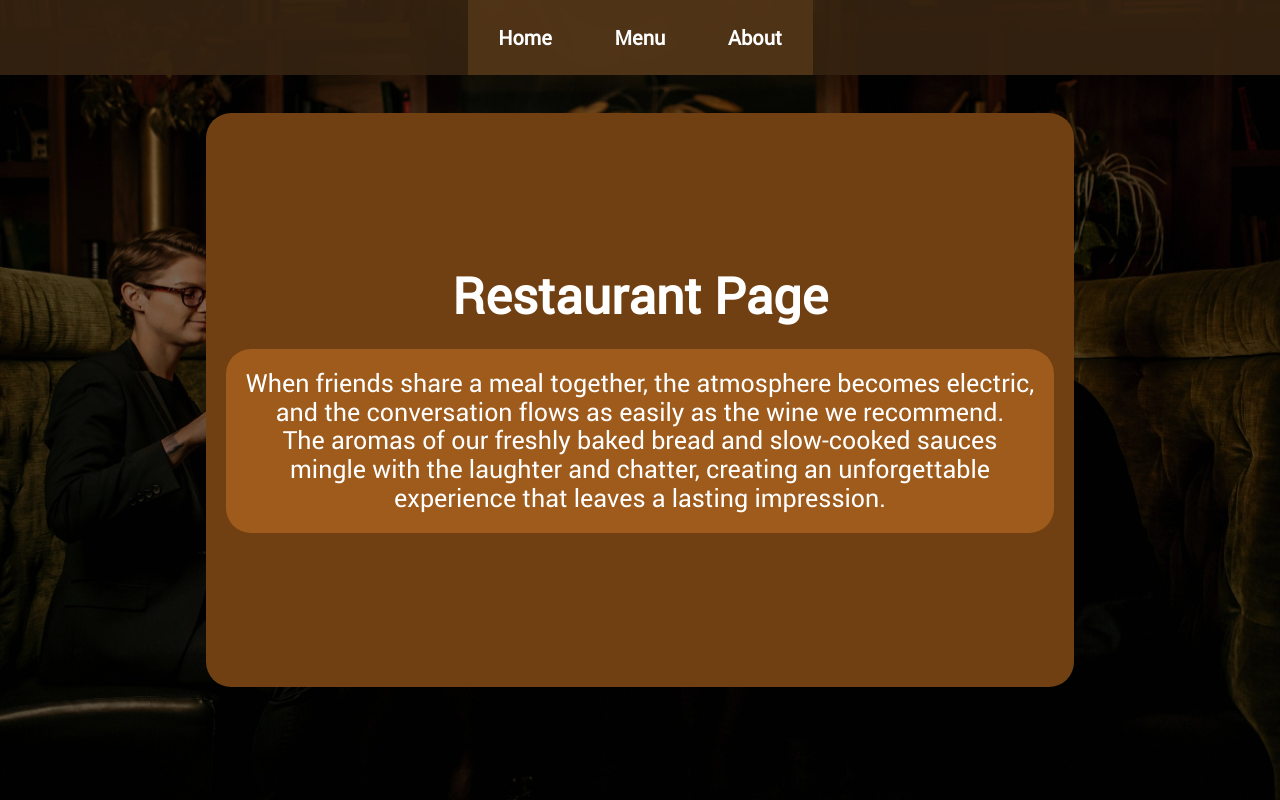
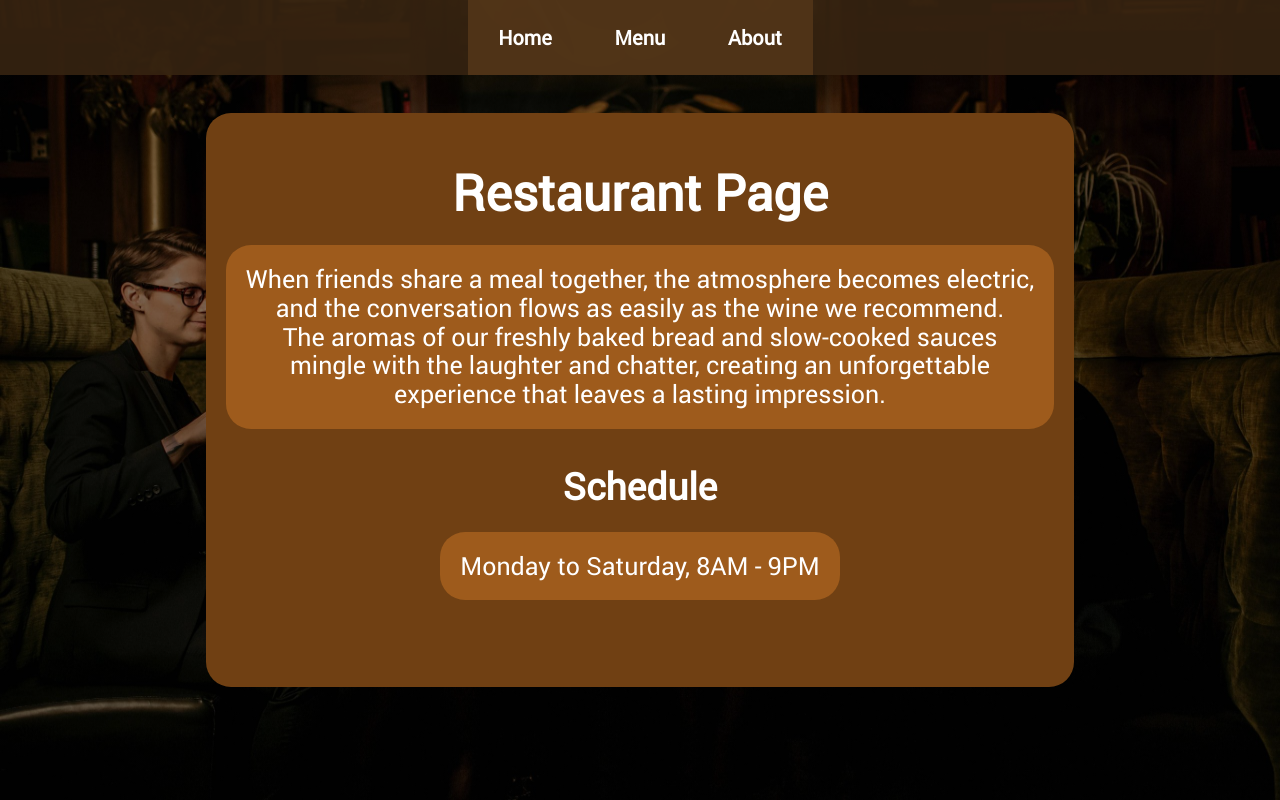
Before and after one commit to cadltop/restaurant-page, a website built with webpack: page src/index.html in a window 1280 px wide. Built offline with nearby package versions, Linux system fonts and the light colour scheme.

Commit message:
Add Schedule text on home page and style it.

```diff
--- a/src/home/homePage.js
+++ b/src/home/homePage.js
@@ -14,8 +14,18 @@ const loadHome = function() {
                 'and the conversation flows as easily as the wine we recommend. <br>' +
                 'The aromas of our freshly baked bread and slow-cooked sauces <br>mingle with ' +
                 'the laughter and chatter, creating an unforgettable <br>experience that leaves a lasting impression.';
+
+    const scheduleTitle = document.createElement('h2');
+    scheduleTitle.innerHTML = 'Schedule';
+
+    const scheduleInfo = document.createElement('p');
+    scheduleInfo.innerHTML = 'Monday to Saturday, 8AM - 9PM';
+
     textContainer.appendChild(headline);
     textContainer.appendChild(description);
+    textContainer.appendChild(scheduleTitle);
+    textContainer.appendChild(scheduleInfo);
+
     container.appendChild(textContainer);
 };
 
--- a/src/home/homeStyle.css
+++ b/src/home/homeStyle.css
@@ -19,9 +19,15 @@
     font-size: 50px;
     margin-bottom: 24px;
 }
+
+.text-container h2 {
+    font-size: 37px;
+    margin-bottom: 24px;
+}
 .text-container p {
     font-size: 25px;
     background-color: #9e5b1c;
     padding: 20px 20px;
     border-radius: 25px;
+    margin-bottom: 36px;
 }
```
